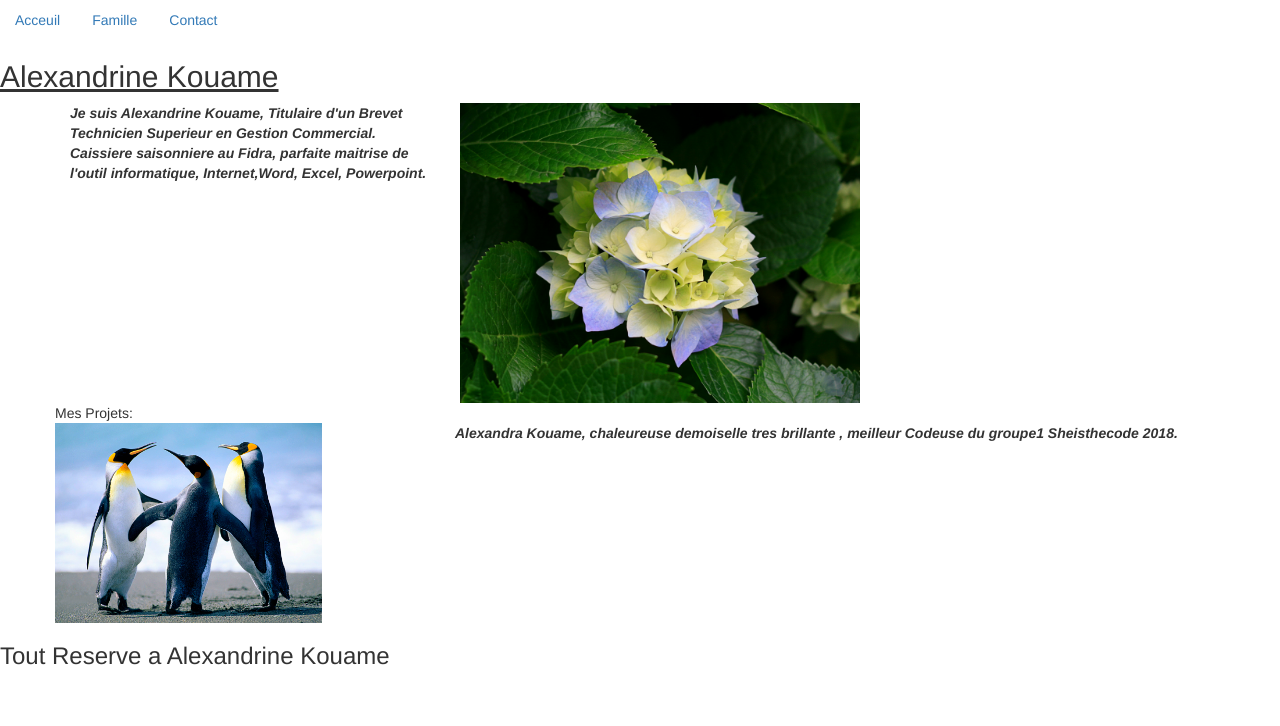
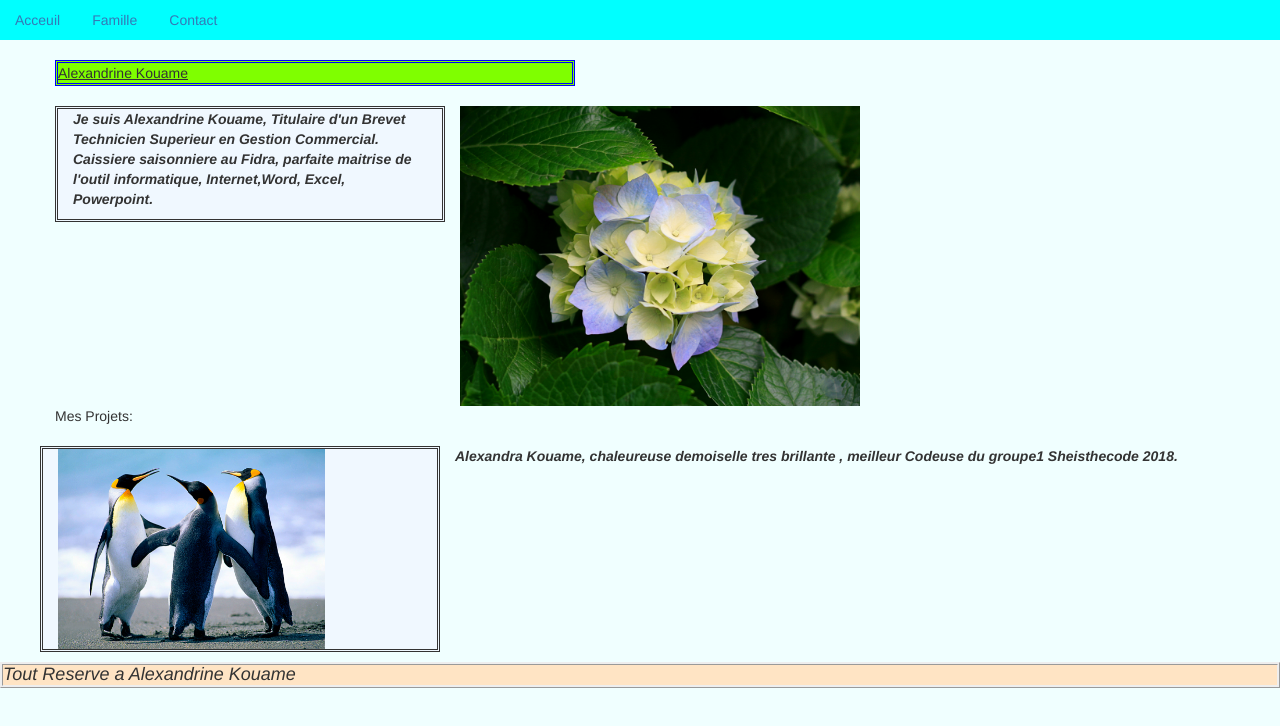
Before and after one commit to alexandrinekouame/exo1, a plain HTML site: page index.html in a window 1280 px wide. Drawn offline with Linux system fonts and the light colour scheme.

Commit message:
mon design

```diff
--- /dev/null
+++ b/css/style.css
@@ -0,0 +1,33 @@
+.nav{
+	background-color: aqua;
+}
+h2{
+	background-color: #7FFF00;
+	padding-right: 3px;
+	margin:2px;
+	border: 2px;
+}
+.col-md-4{
+	border: double;
+	background-color: #F0F8FF;
+}
+
+
+
+.left{
+	margin-right: 650px;
+	background-color: #7FFF00;
+	border: double blue;
+
+}
+.b1{
+	border: auto;
+}
+body{
+	background-color: #f0ffff;
+}
+h4{
+	border: ridge;
+	border-color: 008B8B;
+	background-color: bisque;
+}
--- a/index.html
+++ b/index.html
@@ -3,6 +3,7 @@
 <head>
 	<title>ALEXANDRINE KOUAME</title>
 	<link rel="stylesheet" type="text/css" href="css/bootstrap.css">
+	<link rel="stylesheet" type="text/css" href="css/style.css">
 </head>
 <body>
 	<ul class="nav nav-pills">
@@ -15,22 +16,23 @@
   <li class="nav-item">
     <a class="nav-link" href="#">Contact</a>
   </li>
-</ul>
-<h2><u>Alexandrine Kouame</u></h1>
+</ul><br>
 <div class="container">
 	<div class="row">
+		<div class="left"><u>
+		Alexandrine Kouame </u></div><br>
 		<div class="col-md-4">
 			<p><b><i>Je suis Alexandrine Kouame, Titulaire d'un Brevet Technicien Superieur en Gestion Commercial. Caissiere saisonniere au Fidra, parfaite maitrise de l'outil informatique, Internet,Word, Excel, Powerpoint.</i></b></p>
 		</div>
 		<div class="col-md-8">
-			<img src="img/Hydrangeas.jpg" height=" 300px; width= 950px; ">
-		</div>
+			<img src="img/Hydrangeas.jpg " height="300px; width= 950px;">
+		</div><br>
 		Mes Projets:
-		<div class="row">
+		<div class="row"><br>
 			<div class="col-md-4">
 				<img src="img/Penguins.jpg" height="200px; width= 700px; ">
 			</div>
-			<div class="col-md-8">
+			<div class="col-md-8 b1">
 				<p>
 					<b><i>Alexandra Kouame, chaleureuse demoiselle tres brillante , meilleur Codeuse du groupe1 Sheisthecode 2018. </i></b>
 				</p>
@@ -38,7 +40,7 @@
 		</div>
 	</div>
 </div>
-<h3>Tout Reserve a Alexandrine Kouame</h3>
+<h4><i>Tout Reserve a Alexandrine Kouame</i></h4>
 
 </body>
 </html>
```
